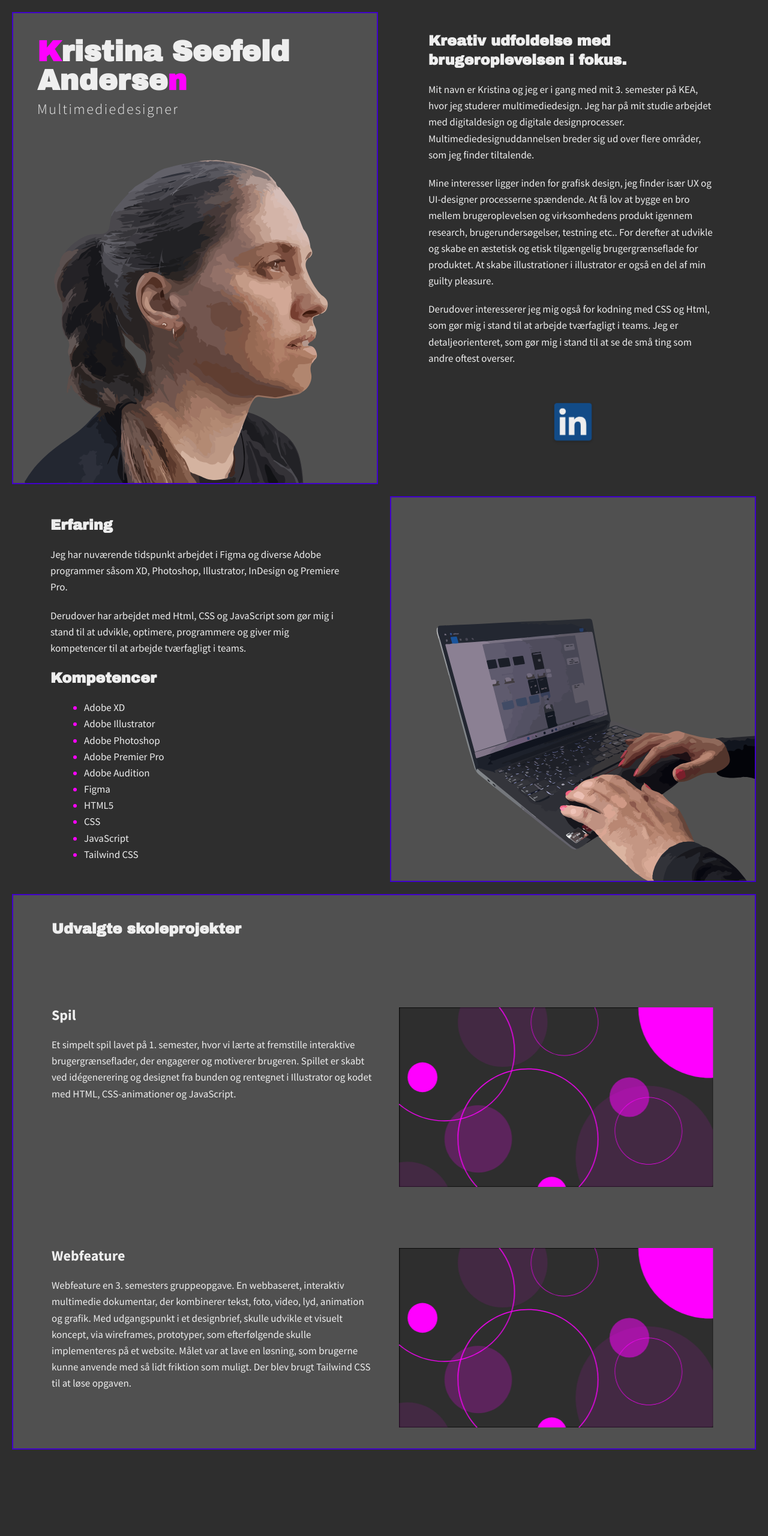
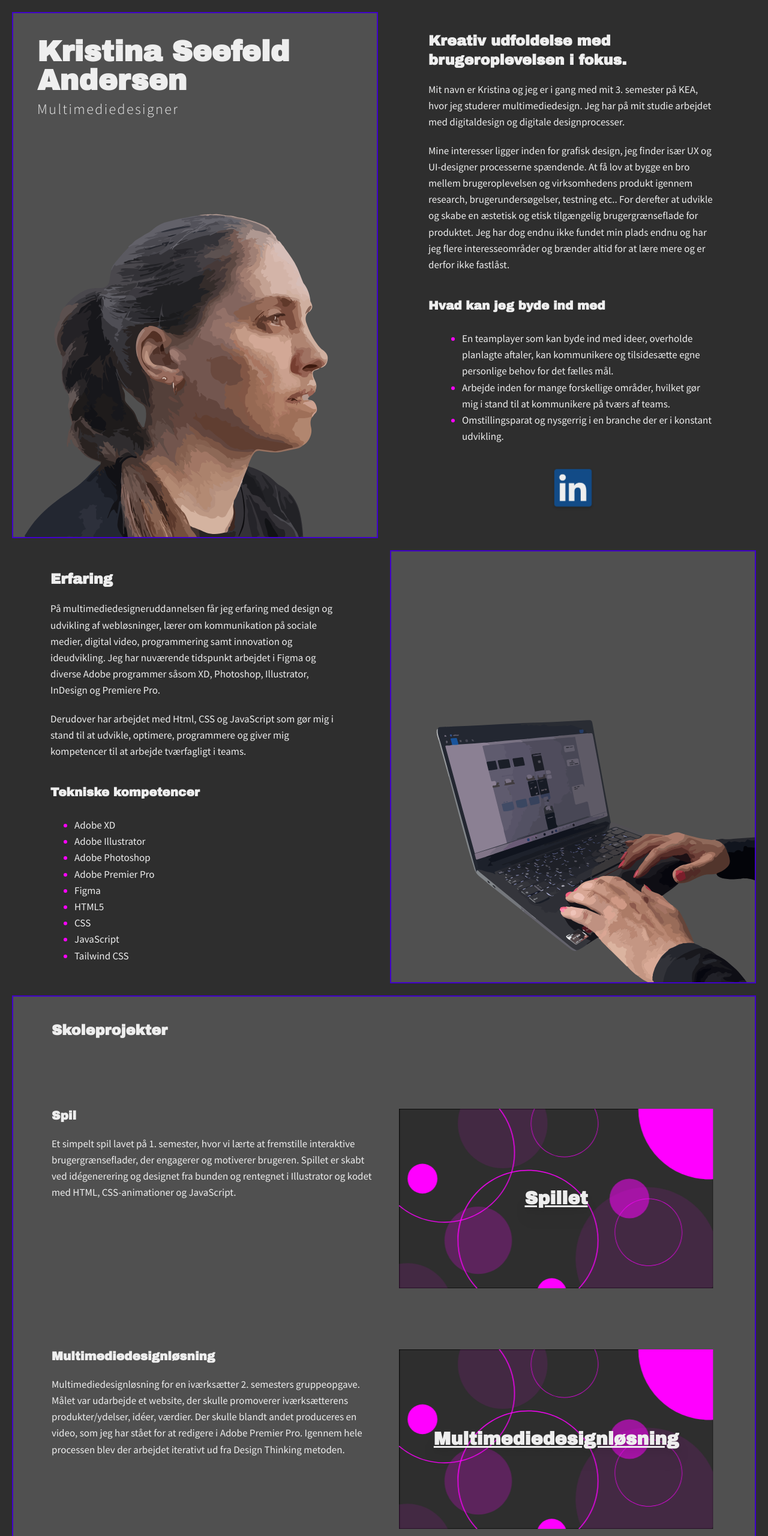
Before and after one commit to kris91r3/professioneltwebsite, a website built with Vite: page src/index.html in a window 1280 px wide. Shown: the top 2560 px of the page at 60% size. Before the commit the page ends 2436 px from the top, so only its background shows below. Built offline with nearby package versions, Linux system fonts and the light colour scheme; a web font is replaced by a local one.

Commit message:
et projekt mere

```diff
--- a/src/index.html
+++ b/src/index.html
@@ -30,10 +30,7 @@
             <h1
               class="text-3xl font-extrabold text-offwhite sm:text-4xl md:text-5xl"
             >
-              <span class="text-pink">K</span>ristina Seefeld Anderse<span
-                class="text-pink"
-                >n</span
-              >
+              Kristina Seefeld Andersen
             </h1>
             <h2
               class="pt-2 text-lg font-thin tracking-widest text-offwhite md:text-2xl"
@@ -57,28 +54,37 @@
               Mit navn er Kristina og jeg er i gang med mit 3. semester på KEA,
               hvor jeg studerer multimediedesign. Jeg har på mit studie arbejdet
               med digitaldesign og digitale designprocesser.
-              Multimediedesignuddannelsen breder sig ud over flere områder, som
-              jeg finder tiltalende.
             </p>
-            <p>
+            <p class="pb-5">
               Mine interesser ligger inden for grafisk design, jeg finder især
               UX og UI-designer processerne spændende. At få lov at bygge en bro
               mellem brugeroplevelsen og virksomhedens produkt igennem research,
               brugerundersøgelser, testning etc.. For derefter at udvikle og
               skabe en æstetisk og etisk tilgængelig brugergrænseflade for
-              produktet. At skabe illustrationer i illustrator er også en del af
-              min guilty pleasure.
+              produktet. Jeg har dog endnu ikke fundet min plads endnu og har
+              jeg flere interesseområder og brænder altid for at lære mere og er
+              derfor ikke fastlåst.
             </p>
 
-            <p>
-              Derudover interesserer jeg mig også for kodning med CSS og Html,
-              som gør mig i stand til at arbejde tværfagligt i teams. Jeg er
-              detaljeorienteret, som gør mig i stand til at se de små ting som
-              andre oftest overser.
-            </p>
+            <h4 class="pb-2 text-xl font-black">Hvad kan jeg byde ind med</h4>
+            <ul class="list-disc pl-14 marker:text-pink">
+              <li>
+                En teamplayer som kan byde ind med ideer, overholde planlagte
+                aftaler, kan kommunikere og tilsidesætte egne personlige behov
+                for det fælles mål.
+              </li>
+              <li>
+                Arbejde inden for mange forskellige områder, hvilket gør mig i
+                stand til at kommunikere på tværs af teams.
+              </li>
+              <li>
+                Omstillingsparat og nysgerrig i en branche der er i konstant
+                udvikling.
+              </li>
+            </ul>
 
             <div
-              class="linkedinpuls relative m-10 place-self-center drop-shadow-3xl hover:mix-blend-overlay"
+              class="linkedinpuls relative m-5 place-self-center drop-shadow-3xl hover:mix-blend-overlay"
             >
               <a
                 href="https://www.linkedin.com/in/kristina-seefeld-andersen-multimediedesigner"
@@ -97,22 +103,24 @@
           <div class="flex flex-col gap-5 p-8 text-offwhite md:px-16 lg:mx-0">
             <h3 class="text-xl font-black md:text-2xl">Erfaring</h3>
             <p>
-              Jeg har nuværende tidspunkt arbejdet i Figma og diverse Adobe
-              programmer såsom XD, Photoshop, Illustrator, InDesign og Premiere
-              Pro.
+              På multimediedesigneruddannelsen får jeg erfaring med design og
+              udvikling af webløsninger, lærer om kommunikation på sociale
+              medier, digital video, programmering samt innovation og
+              ideudvikling. Jeg har nuværende tidspunkt arbejdet i Figma og
+              diverse Adobe programmer såsom XD, Photoshop, Illustrator,
+              InDesign og Premiere Pro.
             </p>
-            <p>
+            <p class="pb-5">
               Derudover har arbejdet med Html, CSS og JavaScript som gør mig i
               stand til at udvikle, optimere, programmere og giver mig
               kompetencer til at arbejde tværfagligt i teams.
             </p>
-            <h3 class="text-xl font-black md:text-2xl">Kompetencer</h3>
-            <ul class="list-disc pl-14 marker:text-pink">
+            <h4 class="pb-2 text-xl font-black">Tekniske kompetencer</h4>
+            <ul class="list-disc pl-10 marker:text-pink">
               <li>Adobe XD</li>
               <li>Adobe Illustrator</li>
               <li>Adobe Photoshop</li>
               <li>Adobe Premier Pro</li>
-              <li>Adobe Audition</li>
               <li>Figma</li>
               <li>HTML5</li>
               <li>CSS</li>
@@ -134,12 +142,12 @@
           <h3
             class="pt-10 pl-8 text-2xl font-black text-offwhite md:pb-20 md:pl-16"
           >
-            Udvalgte skoleprojekter
+            Skoleprojekter
           </h3>
           <div class="grid gap-24 p-8 text-offwhite md:px-16 lg:grid-rows-2">
-            <div class="grid gap-10 lg:grid-cols-2" id="spil">
+            <div class="grid gap-10 lg:grid-cols-2" id="skoleprojekter">
               <div>
-                <h4 class="pb-5 text-2xl font-black">Spil</h4>
+                <h4 class="pb-5 text-xl font-black">Spil</h4>
                 <p>
                   Et simpelt spil lavet på 1. semester, hvor vi lærte at
                   fremstille interaktive brugergrænseflader, der engagerer og
@@ -155,20 +163,50 @@
                   target="blank"
                 >
                   <h4
-                    class="invisible absolute top-1/2 left-1/2 z-10 -translate-x-1/2 -translate-y-1/2 transform cursor-pointer text-3xl font-bold text-offwhite underline drop-shadow-xl transition duration-300 ease-in-out group-hover:visible lg:text-4xl"
+                    class="absolute top-1/2 left-1/2 z-10 -translate-x-1/2 -translate-y-1/2 transform cursor-pointer text-xl font-bold text-offwhite underline drop-shadow-xl transition duration-300 ease-in-out group-hover:visible md:text-3xl"
                     id="text1"
                   >
                     Spillet
                   </h4>
                   <img
-                    class="animationspuls transition duration-300 ease-in-out group-hover:opacity-20"
+                    class="animationspuls transition duration-300 ease-in-out group-hover:opacity-50"
                     src="billeder/projektbillede.svg"
                     alt="skoleprojekt spil"
                   />
                 </a>
               </div>
             </div>
-            <div class="grid gap-10 lg:grid-cols-2" id="webfeature">
+            <div class="grid gap-10 lg:grid-cols-2" id="skoleprojekter">
+              <div>
+                <h4 class="pb-5 text-xl font-black">Multimediedesignløsning</h4>
+                <p>
+                  Multimediedesignløsning for en iværksætter 2. semesters
+                  gruppeopgave. Målet var udarbejde et website, der skulle
+                  promoverer iværksætterens produkter/ydelser, idéer, værdier.
+                  Der skulle blandt andet produceres en video, som jeg har stået
+                  for at redigere i Adobe Premier Pro. Igennem hele processen
+                  blev der arbejdet iterativt ud fra Design Thinking metoden.
+                </p>
+              </div>
+              <div class="group relative">
+                <a
+                  href="http://perfpics.dk/kea/2_sem/sejlservice_wp/"
+                  target="blank"
+                >
+                  <h4
+                    class="absolute top-1/2 left-1/2 z-10 -translate-x-1/2 -translate-y-1/2 transform cursor-pointer text-xl font-bold underline drop-shadow-xl group-hover:visible md:text-3xl"
+                  >
+                    Multimediedesignløsning
+                  </h4>
+                  <img
+                    class="animationspuls transition duration-300 ease-in-out group-hover:opacity-50"
+                    src="billeder/projektbillede.svg"
+                    alt="skoleprojekt webfeature"
+                  />
+                </a>
+              </div>
+            </div>
+            <div class="grid gap-10 lg:grid-cols-2" id="skoleprojekter">
               <div>
                 <h4 class="pb-5 text-2xl font-black">Webfeature</h4>
                 <p>
@@ -188,12 +226,12 @@
                   target="blank"
                 >
                   <h4
-                    class="invisible absolute top-1/2 left-1/2 z-10 -translate-x-1/2 -translate-y-1/2 transform cursor-pointer text-3xl font-bold underline drop-shadow-xl group-hover:visible lg:text-4xl"
+                    class="absolute top-1/2 left-1/2 z-10 -translate-x-1/2 -translate-y-1/2 transform cursor-pointer text-xl font-bold underline drop-shadow-xl group-hover:visible md:text-3xl"
                   >
                     Webfeature
                   </h4>
                   <img
-                    class="animationspuls transition duration-300 ease-in-out group-hover:opacity-20"
+                    class="animationspuls transition duration-300 ease-in-out group-hover:opacity-50"
                     src="billeder/projektbillede.svg"
                     alt="skoleprojekt webfeature"
                   />
--- a/src/main.js
+++ b/src/main.js
@@ -3,26 +3,14 @@ import "./style.css";
 import { animate, stagger, inView, scroll, timeline } from "motion";
 
 // skoleprojekt animation
-inView("#spil", ({ target }) => {
+inView("#skoleprojekter", ({ target }) => {
   animate(
     target.querySelectorAll("div"),
     { x: [-2000, 0] },
-    { duration: 0.7, delay: stagger(1, { start: 0.2 }) }
+    { duration: 0.7, delay: stagger(0.5, { start: 0.1 }) }
   );
 
   return () => {
     animate(target, { x: [-2000, 0] }, { duration: 0.7 });
   };
 });
-
-inView("#webfeature", ({ target }) => {
-  animate(
-    target.querySelectorAll("div"),
-    { x: [-2000, 0] },
-    { duration: 0.7, delay: stagger(1, { start: 0.2 }) }
-  );
-
-  return () => {
-    animate(target, { x: [-2000, 0] }, { duration: 0.7 });
-  };
-});
--- a/src/style.css
+++ b/src/style.css
@@ -7,11 +7,12 @@
     font-family: "Archivo Black", "Emblema One", sans-serif;
   }
 
-  h3 {
+  h3,
+  h4 {
     font-family: "Archivo Black", sans-serif;
+    line-height: 1.2;
   }
-  h2,
-  h4 {
+  h2 {
     font-family: "Source Sans Pro", "Roboto", sans-serif;
   }
   p,
```
